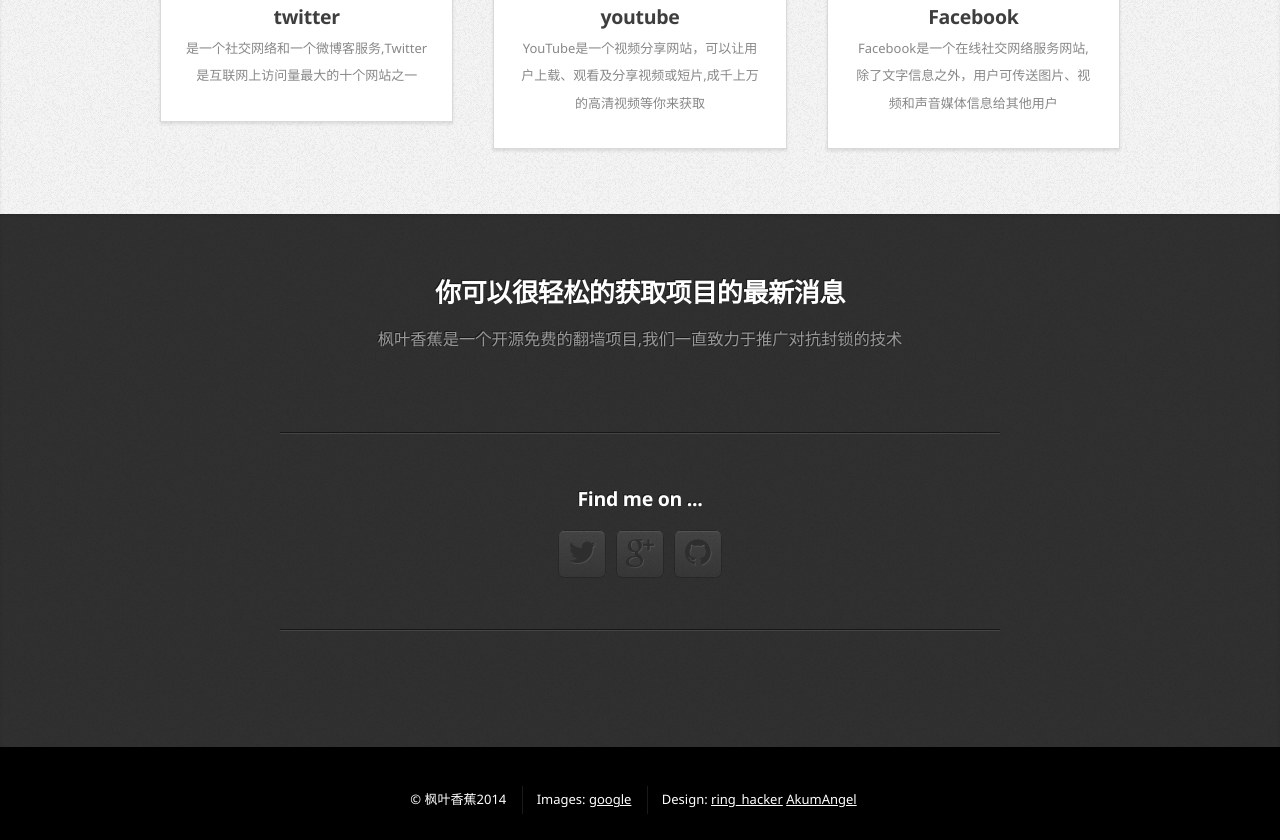
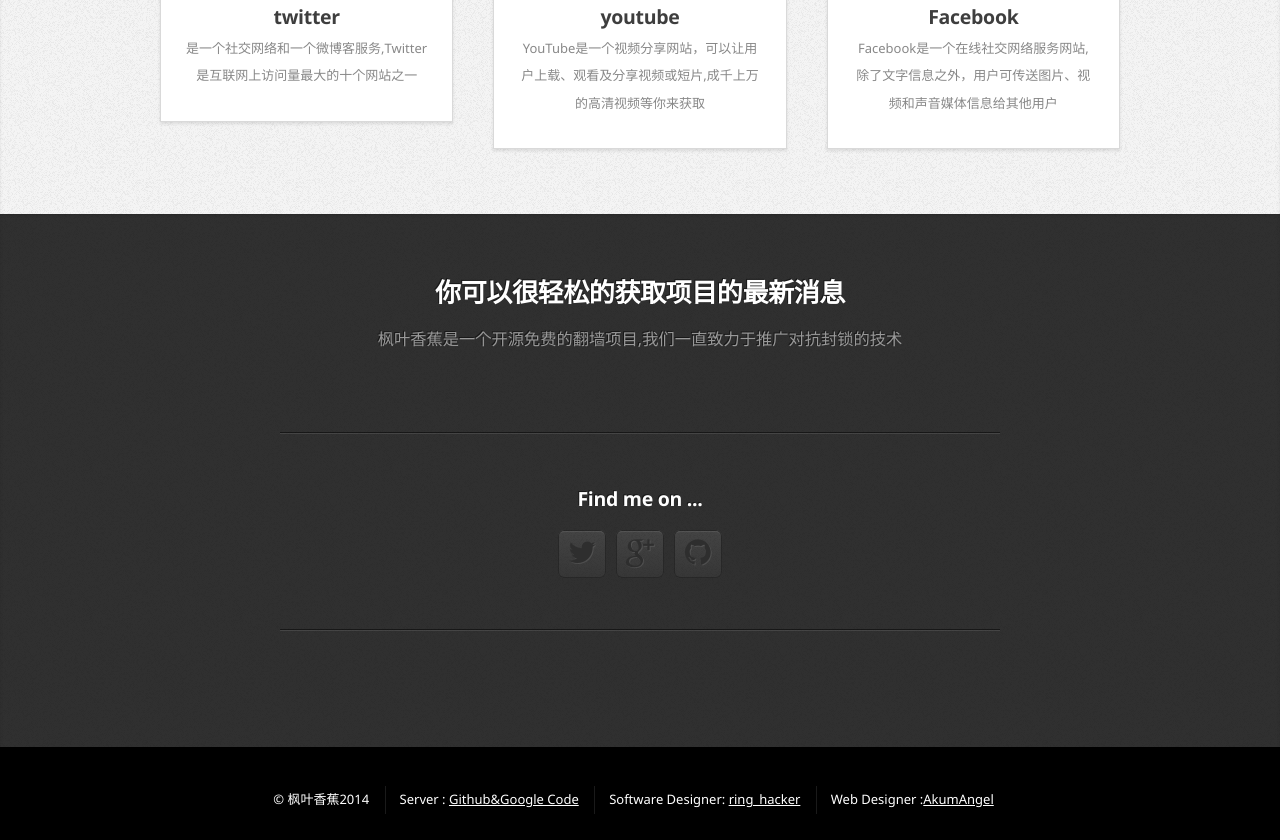
Before and after one commit to onionhacker/bananaproxy, a plain HTML site: page index.html in a window 1280 px wide. Shown: the part 1933-2773 px from the top of the page. Drawn offline with Linux system fonts and the light colour scheme.

Commit message:
Update index.html

```diff
--- a/index.html
+++ b/index.html
@@ -209,8 +209,9 @@
             <ul id="copyright">
                 <font color="#FFFFFF">
                     <li>&copy; 枫叶香蕉2014</li>
-                    <li>Images: <a href="http://google.com">google</a></li>
-                    <li>Design: <a href="http://twitter.com/onionhacker">ring_hacker</a>&nbsp;<a href="http://akumangel.com">AkumAngel</a></li>
+                    <li>Server : <a href="https://www.torproject.org">Github&Google Code</a></li>
+                    <li>Software Designer: <a href="http://twitter.com/onionhacker">ring_hacker</a></li>
+                    <li>Web Designer :<a href="http://akumangel.com">AkumAngel</a>
                 </font>
             </ul>
         </center>
```
